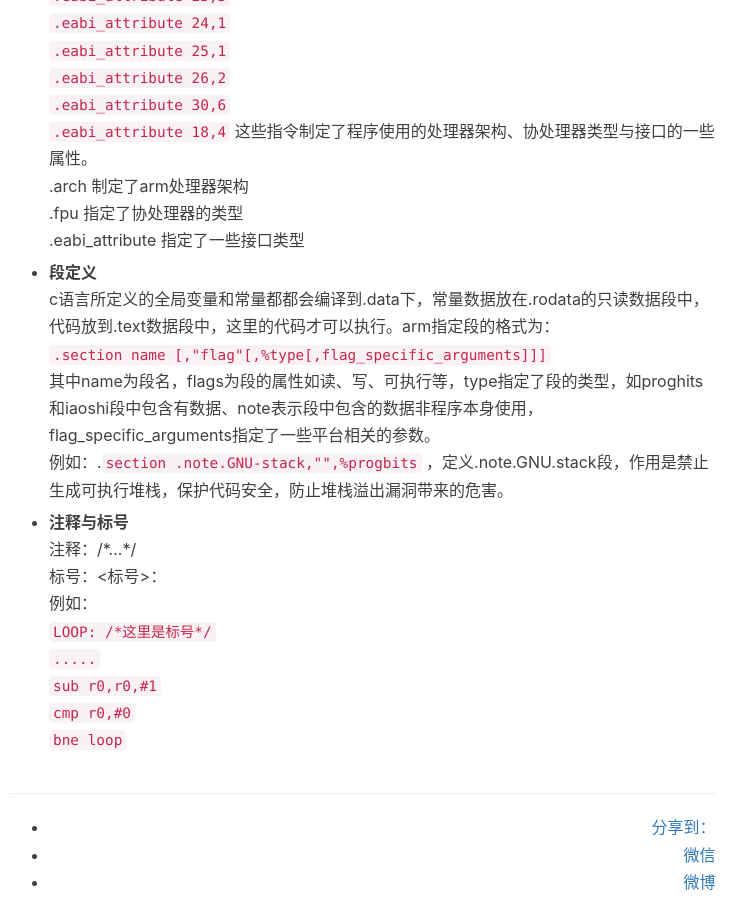
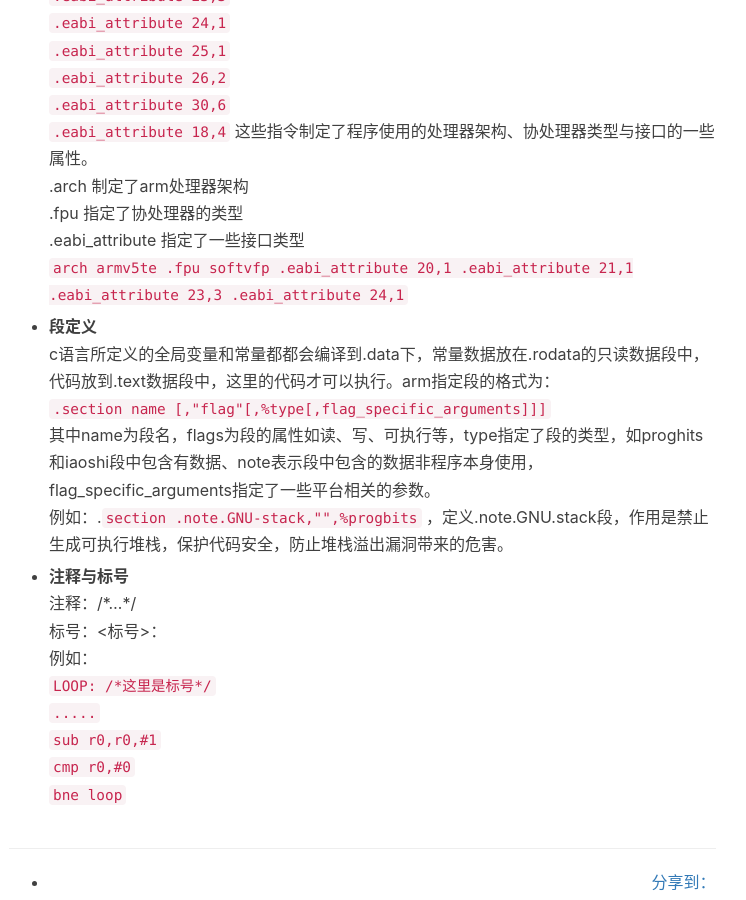
Before and after one commit to yangrz/blog, a Jekyll site: the page built from _posts/2017-01-16-androidSecurity.markdown, in a window 1280 px wide and 900 px high, scrolled down 1935 px. Shown: the whole window, without its empty margins (256-1002 px from the left). Built offline with Jekyll 4.4.1, drawn with Linux system fonts in a browser that asks for light colours; nearby versions of some CDN libraries; comment, search, counter and statistics services are not loaded.

Commit message:
2017-02-17

````diff
--- a/_posts/2017-01-16-androidSecurity.markdown
+++ b/_posts/2017-01-16-androidSecurity.markdown
@@ -58,6 +58,12 @@ tags:
 .arch 制定了arm处理器架构
 .fpu 指定了协处理器的类型
 .eabi_attribute 指定了一些接口类型
+```arch  armv5te
+.fpu  softvfp
+.eabi_attribute  20,1
+.eabi_attribute  21,1
+.eabi_attribute  23,3
+.eabi_attribute  24,1```
 
 * __段定义__
 c语言所定义的全局变量和常量都都会编译到.data下，常量数据放在.rodata的只读数据段中，代码放到.text数据段中，这里的代码才可以执行。arm指定段的格式为：
````
